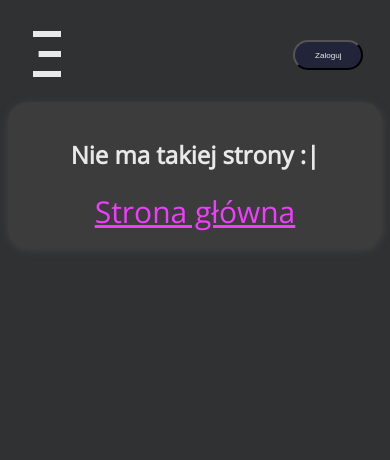
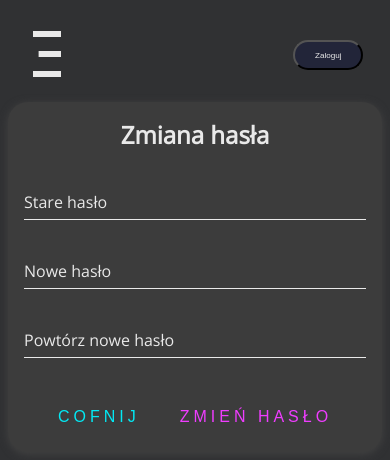
Before and after one commit to miki1099/learning-app-vue-frontend, a Vue app: page /user/me/changePassword in a window 390 px wide. Shown: the top 460 px of the page. Built offline with nearby package versions, Linux system fonts and the light colour scheme.

Commit message:
add user change password

```diff
--- /dev/null
+++ b/src/pages/user/ChangePassword.vue
@@ -0,0 +1,230 @@
+<template>
+    <div class="login-box" v-if="!isPasswordChanged">
+        <base-dialog :show="!!error" title="Error" @close="handleError">
+            <p>{{ error }}</p>
+        </base-dialog>
+        <h2>Zmiana hasła</h2>
+        <h3> {{ userLogin }} </h3>
+        <form @submit.prevent="submitMethod()">
+            <p v-if="!isFormValid"> <pre>{{ invalidFormMessage }}</pre> </p>
+            <div class="user-box">
+                <input type="password" name="" required="" v-model="oldPassword" :class="{invalid: !isFormValid, valid: isFormValid}">
+                <label>Stare hasło</label>
+            </div>
+            <div class="user-box">
+                <input type="password" name="" required="" v-model="newPassword" :class="{invalid: !isFormValid, valid: isFormValid}">
+                <label>Nowe hasło</label>
+            </div>
+            <div class="user-box">
+                <input type="password" name="" required="" v-model="newPasswordAgain" :class="{invalid: !isFormValid, valid: isFormValid}">
+                <label>Powtórz nowe hasło</label>
+            </div>
+            <base-spinner v-if="isLoading"></base-spinner>
+            <button id="sign-up" @click.prevent="">
+                <router-link to="/user/me">
+                    cofnij
+                </router-link>
+            </button>
+            <button>
+                Zmień hasło
+            </button>
+        </form>
+    </div>
+    <div v-if="isPasswordChanged">
+        <h2>Hasło zostało pomyślnie zmienione!</h2>
+        <router-link to="/home">Strona główna</router-link>
+    </div>
+</template>
+
+<script>
+
+export default {
+    data() {
+        return {
+            newPassword: '',
+            newPasswordAgain: '',
+            oldPassword: '',
+            invalidFormMessage: '',
+            isFormValid: true,
+            isLoading: false,
+            isPasswordChanged: false,
+            error: null,
+        }
+    },
+    computed: {
+        userLogin() {
+            return this.$store.getters.getLogin;
+        }
+    },
+    methods: {
+        async submitMethod() {
+            this.isLoading = true;
+            this.isFormValid = true;
+            this.invalidFormMessage = '';
+            if(this.newPassword.length < 6) {
+                this.invalidFormMessage += 'Hasło jest za krótkie';
+                this.isFormValid = false;
+            }
+            if(this.newPassword !== this.newPasswordAgain) {
+                this.invalidFormMessage += '\nNowe hasła nie są jednakowe';
+                this.isFormValid = false;
+            }
+
+            this.invalidFormMessage = this.invalidFormMessage.trim();
+            if(this.isFormValid === false) {
+                this.isLoading = false;
+                return;
+            }
+
+            let headers = new Headers();
+            const token = this.$store.getters.getToken;
+            headers.append('Content-Type', 'application/json');
+            headers.append('Accept', 'application/json');
+            headers.append('Authorization', 'Bearer ' + token);
+
+            const response = await fetch('https://learning-app-stars.herokuapp.com/user/me/changePassword', {
+                method: 'PUT',
+                headers: headers,
+                body: JSON.stringify({
+                    newPassword: this.newPassword,
+                    oldPassword: this.oldPassword
+                })
+            });
+
+            if(!response.ok) {
+                if(response.status == 401) {
+                    this.error = 'Stare hasło jest niepoprawne';
+                } else {
+                    this.error = 'Nie udało się zmienić hasła. Spróbuj ponownie później';
+                }
+                this.isLoading = false;
+                return
+            } else {
+                this.isPasswordChanged = true;
+            }
+
+            this.isLoading = false;
+        },
+        handleError() {
+            this.error = null;
+        }
+    }
+}
+</script>
+
+<style scoped>
+p {
+    color: rgb(255, 0, 21);
+    font-size: 20px;
+}
+
+a {
+    color: #03e9f4;
+    text-decoration: none;
+}
+
+.login-box h2 {
+  margin: 0 0 30px;
+  padding: 0;
+  color: #E9E9E9;
+  text-align: center;
+}
+
+.login-box .user-box {
+  position: relative;
+}
+
+.login-box .user-box input {
+    width: 30%;
+}
+
+.login-box .user-box .invalid {
+    color: #E9E9E9;
+    padding: 10px 0;
+    font-size: 16px;
+    margin-bottom: 30px;
+    border: none;
+    border-bottom: 1px solid #ff002b;
+    outline: none;
+    background: transparent;
+}
+.login-box .user-box .valid {
+  padding: 10px 0;
+  font-size: 16px;
+  color: #E9E9E9;
+  margin-bottom: 30px;
+  border: none;
+  border-bottom: 1px solid #E9E9E9;
+  outline: none;
+  background: transparent;
+}
+.login-box .user-box label {
+  position: absolute;
+  top:0;
+  left: 35%;
+  padding: 10px 0;
+  font-size: 16px;
+  color: #E9E9E9;
+  pointer-events: none;
+  transition: .5s;
+}
+
+
+
+.login-box .user-box input:focus ~ label,
+.login-box .user-box input:valid ~ label {
+  top: -20px;
+  left: 35%;
+  color: #ef3dff;
+  font-size: 15px;
+}
+
+.login-box form button {
+  position: relative;
+  display: inline-block;
+  padding: 10px 20px;
+  color: #ef3dff;
+  font-size: 16px;
+  text-decoration: none;
+  text-transform: uppercase;
+  overflow: hidden;
+  transition: .5s;
+  margin-top: 10px;
+  letter-spacing: 4px
+}
+
+#sign-up {
+    color: #03e9f4;
+}
+button {
+    border: none;
+    background: none;
+}
+.login-box button:hover{
+    background: #03e9f4;
+    box-shadow: 0 0 5px #03e9f4,
+              0 0 25px #03e9f4,
+              0 0 50px #03e9f4;
+}
+
+#sign-up:hover {
+  background: #ef3dff;
+  border-radius: 5px;
+  box-shadow: 0 0 5px #ef3dff,
+              0 0 25px #ef3dff,
+              0 0 50px #ef3dff;
+}
+
+@media (max-width: 600px) {
+    .login-box .user-box input {
+        width: 100%;
+    }
+    .login-box .user-box label {
+        left: 0;
+    }
+    .login-box .user-box input:focus ~ label,
+    .login-box .user-box input:valid ~ label {
+        left: 0;
+    }
+}
+</style>
--- a/src/pages/user/UserInfo.vue
+++ b/src/pages/user/UserInfo.vue
@@ -1,7 +1,10 @@
 <template>
+    <base-dialog :show="!!error" title="Error" @close="handleError">
+        <p>{{ error }}</p>
+    </base-dialog>
     <h1>Dane użytkownika</h1>
-    <base-spinner v-if="isLoading"/>
-    <div v-if="!isLoading">
+    <base-spinner v-if="isLoading"></base-spinner>
+    <div v-if="!isLoading && !!!error">
         <div class="profile-user-info">
             <div class="profile-info-row">
                 <div class="profile-info-name"> Login </div>
@@ -91,6 +94,7 @@ export default {
             street: null,
             homeNumber: null,
             isLoading: false,
+            error: null,
         }
     },
     created() {
@@ -105,10 +109,22 @@ export default {
         }
     },
     methods: {
-        laodUser() {
+        async laodUser() {
             this.isLoading = true;
-            this.$store.dispatch('saveUser');
+            if(this.$store.getters.getLogin === null) {
+                this.error = 'Nie jesteś zalogowany!'
+                this.isLoading = false;
+                return;
+            }
+            try{
+                await this.$store.dispatch('saveUser');
+            } catch(ex) {
+                this.error = ex.message;
+            }
             this.isLoading = false;
+        },
+        handleError() {
+            this.$router.push('/login');
         }
     }
 }
@@ -116,6 +132,9 @@ export default {
 
 <style scoped>
 
+p {
+  color: #E9E9E9;
+}
 .buttons {
     display: flex;
     justify-content: space-around;
--- a/src/router.js
+++ b/src/router.js
@@ -5,6 +5,7 @@ import UserCreate from './pages/auth/UserCreate.vue'
 import NotFound from './pages/notFound/NotFound.vue'
 import UserInfo from './pages/user/UserInfo.vue'
 import UpdateUserData from './pages/user/UpdateUserData.vue'
+import ChangePassword from './pages/user/ChangePassword.vue'
 
 const router = createRouter({
     history: createWebHistory(),
@@ -14,7 +15,7 @@ const router = createRouter({
         { path: '/learn', component: null},
         { path: '/user/me', component: UserInfo},
         { path: '/user/me/changeDetails', component: UpdateUserData},
-        { path: '/user/me/changePassword', component: null},
+        { path: '/user/me/changePassword', component: ChangePassword},
         { path: '/user/me/orders', component: null},
         { path: '/achivements', component: null},
         { path: '/test', component: null},
--- a/src/store/user.js
+++ b/src/store/user.js
@@ -29,7 +29,12 @@ export default {
 
             const responseData = await response.json();
             if(!response.ok) {
-                return
+                let error = new Error(responseData.message || 'Logowanie nie powiodło się. Spróbuj później');
+                if(response.status == 401) {
+                    error = new Error('Twoja sesja wygasła zaloguj się ponownie');
+                }
+
+                throw error;
             }
 
             console.log(responseData);
```
